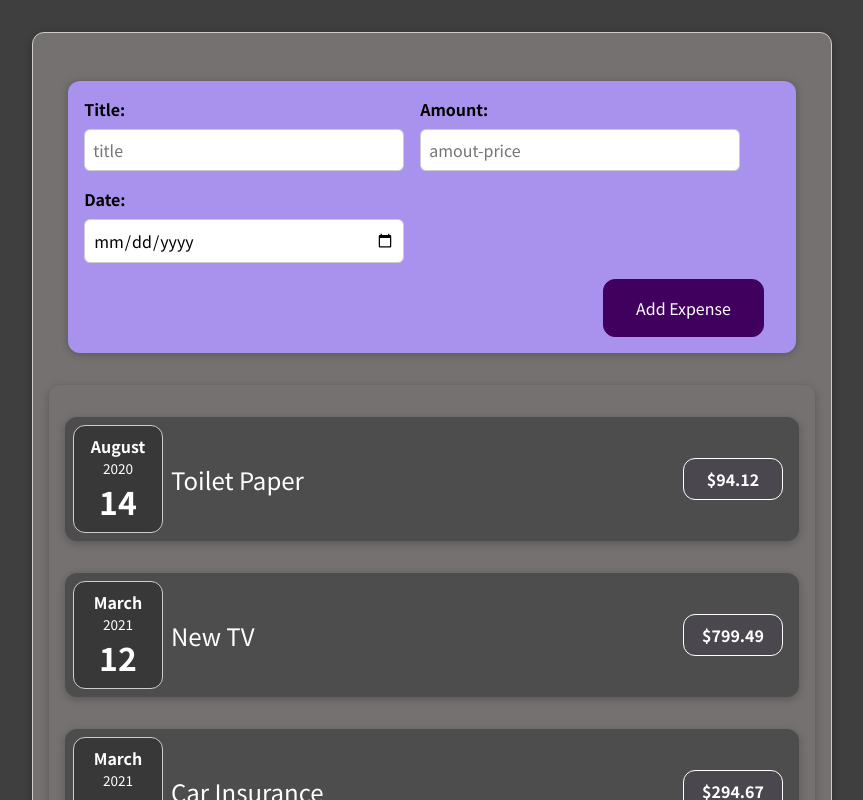
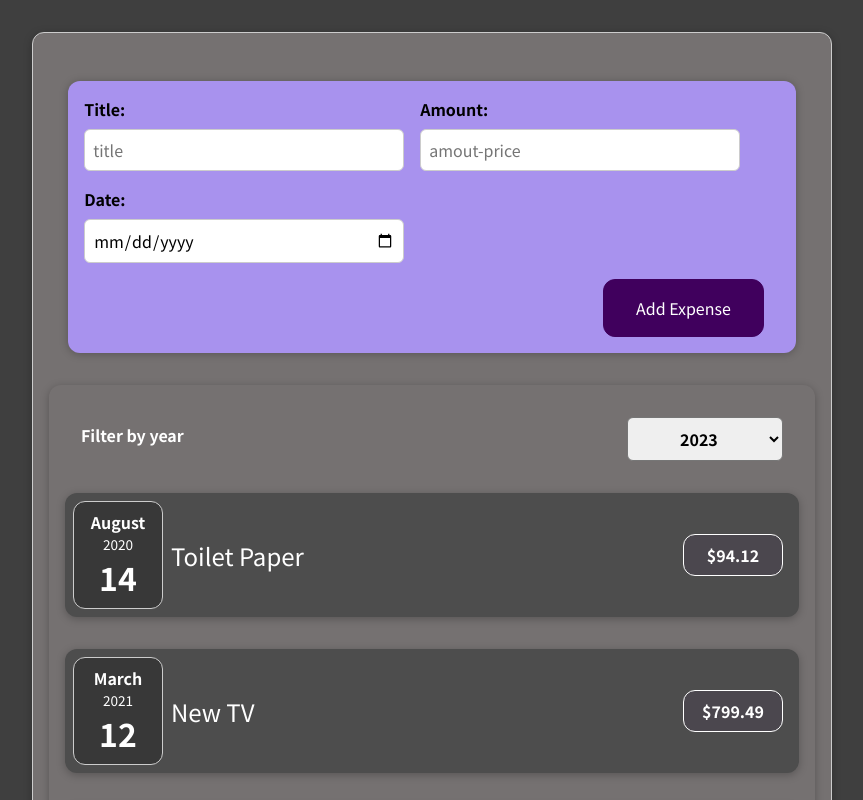
Before and after one commit to aron-net/Expense-Tracker, a React (Create React App) app: page /expense in a window 1280 px wide. Shown: the top 800 px of the page, without its empty margins (208-1071 px from the left). Built offline with nearby package versions, Linux system fonts and the light colour scheme.

Commit message:
Add dummy filter

```diff
--- a/src/Components/ExpenseTracker/Expense/ExpenseList.js
+++ b/src/Components/ExpenseTracker/Expense/ExpenseList.js
@@ -1,10 +1,21 @@
+import { useState } from 'react';
 import PropTypes from 'prop-types';
 import ExpenseItem from './ExpenseItem';
 import Card from '../../UI/Card';
 import './ExpenseList.css';
+import FilterExpense from '../FilterExpense/FilterExpense';
 
-const ExpenseList = ({ data }) => (
+const ExpenseList = ({ data }) => {
+  const [filterExpense, setFilterExpense] = useState('2023');
+  const addFilterChangeHandler = (selectYear) => {
+    setFilterExpense(selectYear);
+  };
+  return (
     <Card className="expense-list">
+      <FilterExpense
+        selected={filterExpense}
+        onChangeFilter={addFilterChangeHandler}
+      />
       {data.map(({
         id, title, amount, date,
       }) => (
@@ -12,6 +23,7 @@ const ExpenseList = ({ data }) => (
       ))}
     </Card>
   );
+};
 
 ExpenseList.propTypes = {
   data: PropTypes.arrayOf(
--- /dev/null
+++ b/src/Components/ExpenseTracker/FilterExpense/FilterExpense.css
@@ -0,0 +1,25 @@
+.expenses-filter {
+    width: 100%;
+  color: white;
+  padding: 0 1rem;
+}
+
+.expenses-filter__control {
+  display: flex;
+  width: 100%;
+  align-items: center;
+  justify-content: space-between;
+  margin: 1rem 0;
+}
+
+.expenses-filter label {
+  font-weight: bold;
+  margin-bottom: 0.5rem;
+}
+
+.expenses-filter select {
+  font: inherit;
+  padding: 0.5rem 3rem;
+  font-weight: bold;
+  border-radius: 6px;
+}
--- /dev/null
+++ b/src/Components/ExpenseTracker/FilterExpense/FilterExpense.js
@@ -0,0 +1,31 @@
+import PropTypes from 'prop-types';
+import './FilterExpense.css';
+
+const FilterExpense = ({ onChangeFilter }) => {
+  const dropDownFilterHandler = (event) => {
+    onChangeFilter(event.target.value);
+  };
+  return (
+    <div className="expenses-filter">
+      <div className="expenses-filter__control">
+        {/* eslint-disable-next-line jsx-a11y/label-has-associated-control */}
+        <label htmlFor="year-filter">Filter by year</label>
+        <select id="year-filter" defaultValue="2023" onChange={dropDownFilterHandler}>
+          <option value="2025">2025</option>
+          <option value="2024">2024</option>
+          <option value="2023">2023</option>
+          <option value="2022">2022</option>
+          <option value="2021">2021</option>
+          <option value="2020">2020</option>
+          <option value="2019">2019</option>
+        </select>
+      </div>
+    </div>
+  );
+};
+
+FilterExpense.propTypes = {
+  onChangeFilter: PropTypes.func.isRequired,
+};
+
+export default FilterExpense;
--- a/src/Components/ExpenseTracker/NewExpense/ExpenseForm.js
+++ b/src/Components/ExpenseTracker/NewExpense/ExpenseForm.js
@@ -63,7 +63,7 @@ const ExpenseForm = ({ onSaveNewExpense }) => {
           <input
             type="date"
             min="2019-01-01"
-            max="2030-12-31"
+            max="2025-12-31"
             value={enteredDate}
             onChange={dateChangeHandler}
           />
```
Lines whose indentation alone changed are shown as unchanged.
